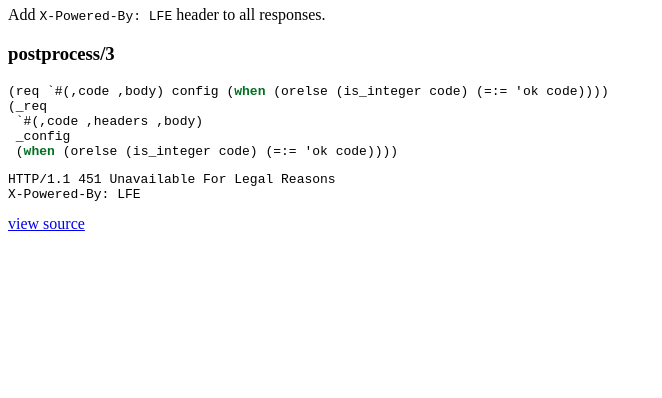
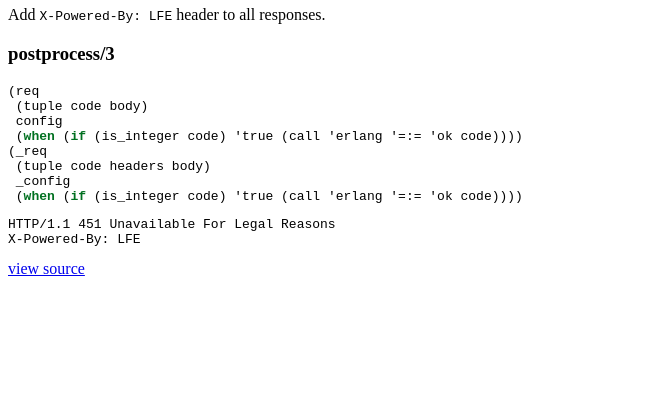
Before and after one commit to elli-lib/elli_xpblfe, a plain HTML site: page elli_xpblfe.html in a window 1280 px wide. Shown: the part 402-800 px from the top of the page, without its empty margins (0-662 px from the left). Drawn offline with Linux system fonts and the light colour scheme.

Commit message:
0.2.2 Documentation

```diff
--- a/elli_xpblfe.html
+++ b/elli_xpblfe.html
@@ -1,9 +1,12 @@
-<html><head><meta charset="UTF-8"><link type="text/css" href="css/default.css" rel="stylesheet"><link type="text/css" href="css/hk-pyg.css" rel="stylesheet"><script type="text/javascript" src="js/jquery.min.js"></script><script type="text/javascript" src="js/page_effects.js"></script><title>elli_xpblfe documentation</title></head><body><div id="header"><h2>Generated by <a href="https://github.com/lfe-rebar3/lodox">Lodox</a></h2><h1><a href="index.html"><span class="project-title"><span class="project-name">elli_xpblfe</span> <span class="project-version">0.1.1</span></span> <span class="project-documented">(100% documented)</span></a></h1></div><div class="sidebar primary"><h3 class="no-link"><span class="inner">Application</span></h3><ul class="index-link"><li class="depth-1"><a href="index.html"><div class="inner">Index</div></a></li></ul><h3 class="no-link"><span class="inner">Modules</span></h3><ul><li class="depth-1 current"><a href="elli_xpblfe.html"><div class="inner">elli_xpblfe</div></a></li></ul></div><div class="sidebar secondary"><h3><a href="#top"><span class="inner">Exports</span></a></h3><ul><li class="depth-1"><a href="elli_xpblfe.html#func-postprocess.2F3"><div class="inner"><span>postprocess/3</span></div></a></li></ul></div><div id="content" class="module-docs"><h1 id="top" class="anchor">elli_xpblfe</h1><div class="doc"><p>Add <code>X-Powered-By: LFE</code> header to all responses.</p>
-</div><div class="public anchor" id="func-postprocess.2F3"><h3>postprocess/3</h3><div class="usage"><div class="sourceCode"><pre class="sourceCode commonlisp"><code class="sourceCode commonlisp">(req `#(,code ,body) config (<span class="kw">when</span> (orelse (is_integer code) (=:= &#39;ok code))))
+<html><head><meta charset="UTF-8"><link type="text/css" href="css/default.css" rel="stylesheet"><link type="text/css" href="css/hk-pyg.css" rel="stylesheet"><script type="text/javascript" src="js/jquery.min.js"></script><script type="text/javascript" src="js/page_effects.js"></script><title>elli_xpblfe documentation</title></head><body><div id="header"><h2>Generated by <a href="https://github.com/lfe-rebar3/lodox">Lodox</a></h2><h1><a href="index.html"><span class="project-title"><span class="project-name">elli_xpblfe</span> <span class="project-version">0.2.2</span></span> <span class="project-documented">(100% documented)</span></a></h1></div><div class="sidebar primary"><h3 class="no-link"><span class="inner">Application</span></h3><ul class="index-link"><li class="depth-1"><a href="index.html"><div class="inner">Index</div></a></li></ul><h3 class="no-link"><span class="inner">Modules</span></h3><ul><li class="depth-1 current"><a href="elli_xpblfe.html"><div class="inner">elli_xpblfe</div></a></li></ul></div><div class="sidebar secondary"><h3><a href="#top"><span class="inner">Exports</span></a></h3><ul><li class="depth-1"><a href="elli_xpblfe.html#func-postprocess.2F3"><div class="inner"><span>postprocess/3</span></div></a></li></ul></div><div id="content" class="module-docs"><h1 id="top" class="anchor">elli_xpblfe</h1><div class="doc"><p>Add <code>X-Powered-By: LFE</code> header to all responses.</p>
+</div><div class="public anchor" id="func-postprocess.2F3"><h3>postprocess/3</h3><div class="usage"><div class="sourceCode"><pre class="sourceCode commonlisp"><code class="sourceCode commonlisp">(req
+ (tuple code body)
+ config
+ (<span class="kw">when</span> (<span class="kw">if</span> (is_integer code) &#39;true (call &#39;erlang &#39;=:= &#39;ok code))))
 (_req
- `#(,code ,headers ,body)
+ (tuple code headers body)
  _config
- (<span class="kw">when</span> (orelse (is_integer code) (=:= &#39;ok code))))</code></pre></div>
+ (<span class="kw">when</span> (<span class="kw">if</span> (is_integer code) &#39;true (call &#39;erlang &#39;=:= &#39;ok code))))</code></pre></div>
 </div><div class="doc"><pre class="http"><code>HTTP/1.1 451 Unavailable For Legal Reasons
 X-Powered-By: LFE</code></pre>
-</div><div class="src-link"><a href="https://github.com/quasiquoting/elli_xpblfe/blob/master/src/elli_xpblfe.lfe#L5">view source</a></div></div></div></body></html>
+</div><div class="src-link"><a href="https://github.com/elli-lib/elli_xpblfe/blob/master/src/elli_xpblfe.lfe#L5">view source</a></div></div></div></body></html>
```
Also changed, not shown: index.html (+1 -1 lines), undocumented.txt (deleted).
